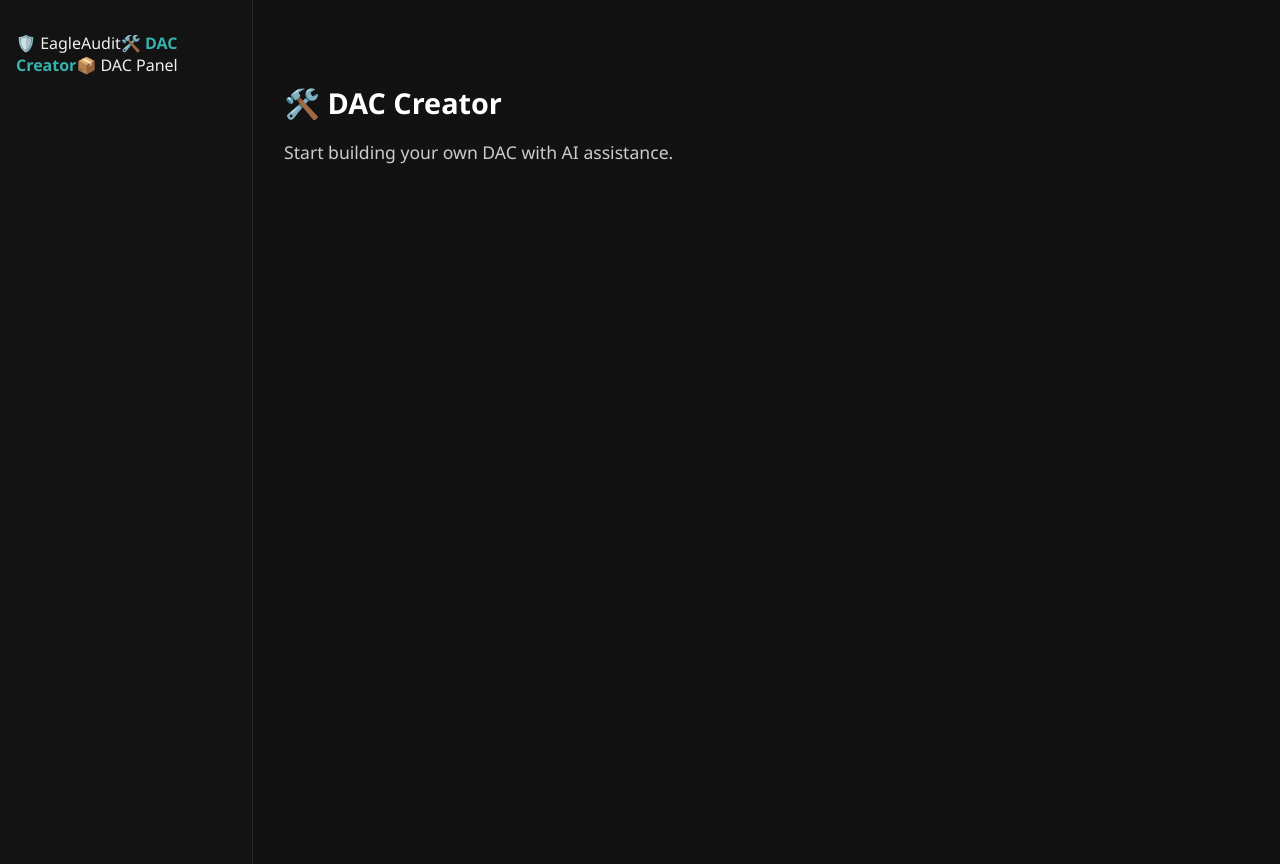
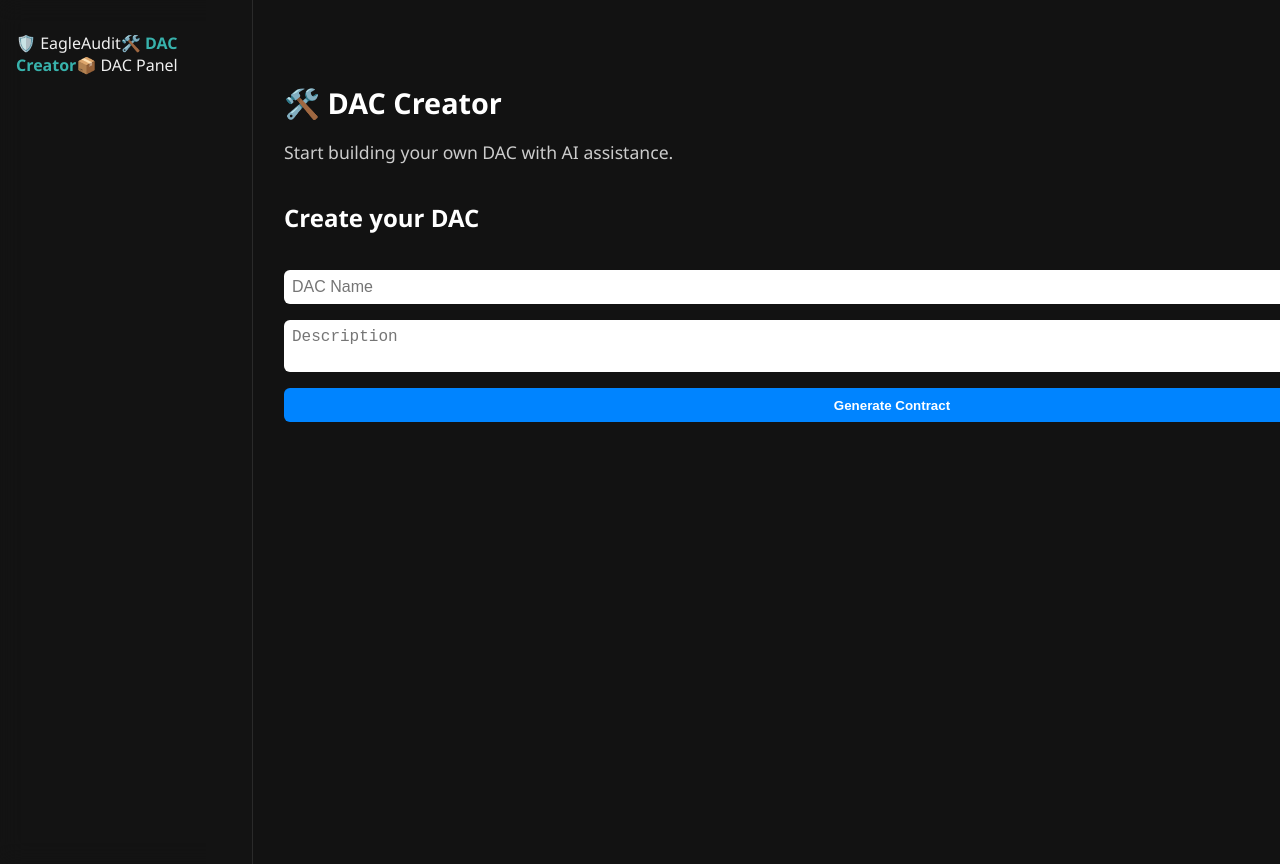
Before and after one commit to IntiDev1/eagledac, a React (Vite) app in the folder frontend/frontendEagledac/: page /creator in a window 1280 px wide. Shown: the top 864 px of the page. Built offline with nearby package versions, Linux system fonts and the light colour scheme.

Commit message:
DacForm Creator Page

```diff
--- /dev/null
+++ b/frontend/frontendEagledac/src/components/DacForm.tsx
@@ -0,0 +1,55 @@
+import { useState } from "react";
+
+function DacForm() {
+  const [dacName, setDacName] = useState("");
+  const [description, setDescription] = useState("");
+  const [contractCode, setContractCode] = useState("");
+
+  const handleGenerate = () => {
+    const template = `
+    // SPDX-License-Identifier: MIT
+    pragma solidity ^0.8.20;
+
+    contract ${dacName.replace(/\s+/g, "")}DAC {
+        string public name = "${dacName}";
+        string public description = "${description}";
+
+        constructor() {}
+
+        function getInfo() public view returns (string memory, string memory) {
+            return (name, description);
+        }
+    }
+    `;
+    setContractCode(template.trim());
+  };
+
+  return (
+    <div className="dac-form">
+      <h2>Create your DAC</h2>
+      <input
+        type="text"
+        placeholder="DAC Name"
+        value={dacName}
+        onChange={(e) => setDacName(e.target.value)}
+      />
+      <textarea
+        placeholder="Description"
+        value={description}
+        onChange={(e) => setDescription(e.target.value)}
+      />
+      <button onClick={handleGenerate}>Generate Contract</button>
+
+      {contractCode && (
+        <>
+          <h3>🧾 Preview Solidity Contract</h3>
+          <pre className="contract-preview">
+            <code>{contractCode}</code>
+          </pre>
+        </>
+      )}
+    </div>
+  );
+}
+
+export default DacForm;
--- a/frontend/frontendEagledac/src/pages/DacCreatorPage.tsx
+++ b/frontend/frontendEagledac/src/pages/DacCreatorPage.tsx
@@ -1,3 +1,5 @@
+import DacForm from "../components/DacForm";
+
 function DacCreatorPage() {
   return (
     <div className="page-container">
@@ -5,6 +7,7 @@ function DacCreatorPage() {
       <p className="page-description">
         Start building your own DAC with AI assistance.
       </p>
+      <DacForm />
     </div>
   );
 }
--- a/frontend/frontendEagledac/src/styles/app.scss
+++ b/frontend/frontendEagledac/src/styles/app.scss
@@ -22,3 +22,42 @@
     min-height: 100vh;
     color: white;
 }
+
+// DacForm styles
+.dac-form {
+    margin-top: 1rem;
+    display: flex;
+    flex-direction: column;
+    gap: 1rem;
+
+    input,
+    textarea {
+      padding: 0.5rem;
+      border-radius: 6px;
+      border: none;
+      font-size: 1rem;
+      width: 100%;
+    }
+
+    button {
+      background-color: #0084ff;
+      color: white;
+      padding: 0.6rem 1rem;
+      border: none;
+      border-radius: 6px;
+      font-weight: bold;
+      cursor: pointer;
+
+      &:hover {
+        background-color: #006cd9;
+      }
+    }
+
+    .contract-preview {
+      background-color: #1e1e1e;
+      color: #e5e5e5;
+      padding: 1rem;
+      border-radius: 8px;
+      white-space: pre-wrap;
+    }
+}
```
